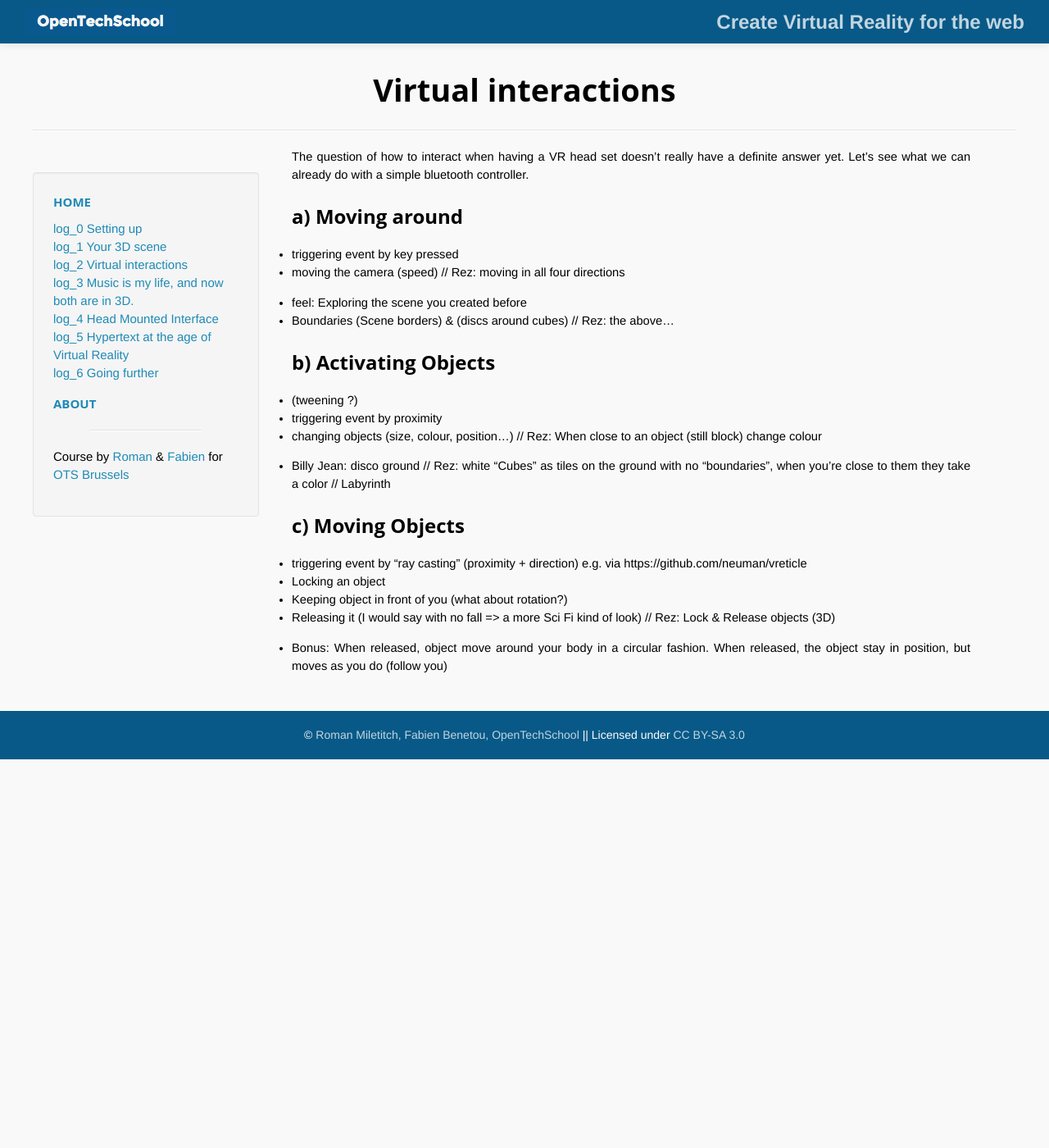
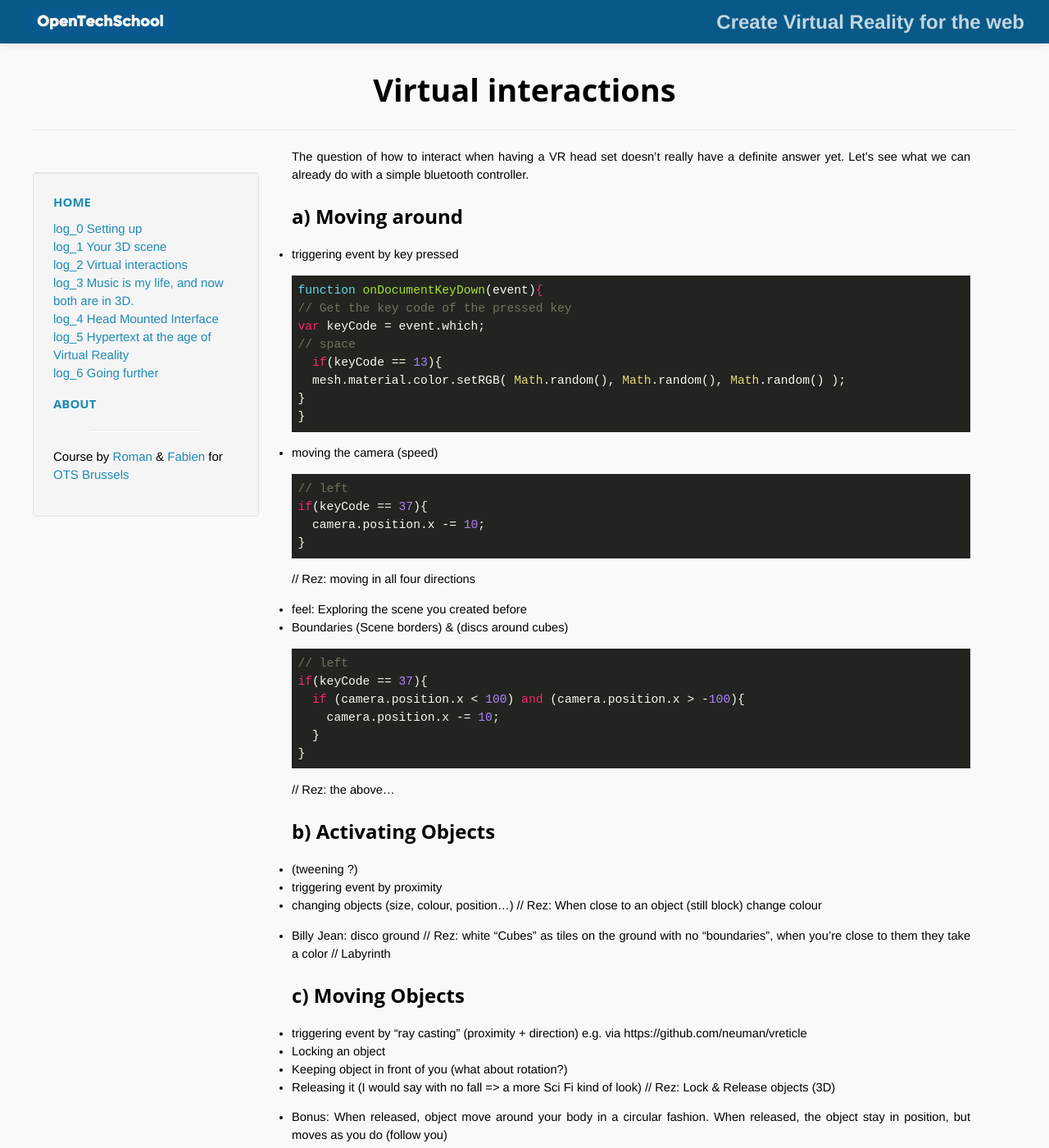
Before and after one commit to OpenTechSchool-Brussels/webVR-for-3D-graphics-and-music, a Jekyll site: the page built from interacting-within-the-scene.markdown, in a window 1280 px wide and 1400 px high. Shown: the whole window at 82% size. Built offline with Jekyll 4.4.1, drawn with Linux system fonts in a browser that asks for light colours; Markdown is read by kramdown in place of the engine named in the settings.

Commit message:
onDocumentKeyDown

````diff
--- a/interacting-within-the-scene.markdown
+++ b/interacting-within-the-scene.markdown
@@ -9,11 +9,34 @@ The question of how to interact when having a VR head set doesn't really have a
 
 ## a) Moving around
 * triggering event by key pressed
+```javascript
+function onDocumentKeyDown(event){
+  // Get the key code of the pressed key
+  var keyCode = event.which;
+  // space
+    if(keyCode == 13){
+    mesh.material.color.setRGB( Math.random(), Math.random(), Math.random() );
+  }
+}
+```
 * moving the camera (speed)
+```javascript
+// left
+  if(keyCode == 37){
+    camera.position.x -= 10;
+  }
+```
 // Rez: moving in all four directions
-
 * feel: Exploring the scene you created before
 * Boundaries (Scene borders) &  (discs around cubes)
+```javascript
+// left
+  if(keyCode == 37){
+    if (camera.position.x < 100) and (camera.position.x > -100){
+      camera.position.x -= 10;
+    }
+  }
+```
 // Rez: the above...
 
 
````
